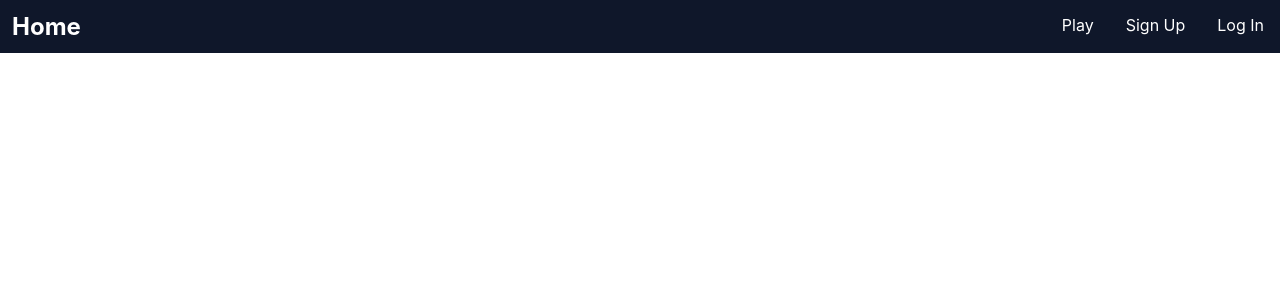
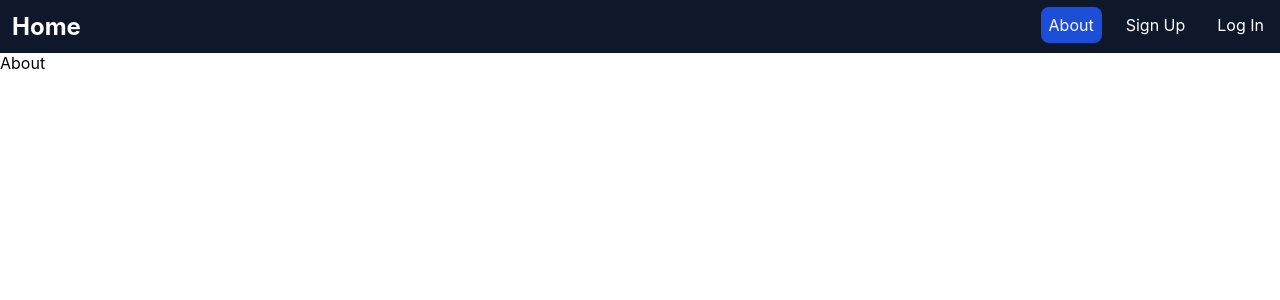
Before and after one commit to 3ricKim/tennisnow, a React (Vite) app in the folder frontend/: page /about in a window 1280 px wide. Shown: the top 300 px of the page. Built offline with nearby package versions, Linux system fonts and the light colour scheme; no server answers.

Commit message:
Added about page, fixed authentication ui
centered auth page and auth doesnt show after login

```diff
--- a/frontend/src/App.jsx
+++ b/frontend/src/App.jsx
@@ -1,6 +1,6 @@
 import { Route, Routes } from "react-router-dom";
 import { Navbar } from "./components/Navbar";
-import { Home, Play, Signup, Login } from "./components/pages";
+import { Home, Play, Signup, Login, About } from "./components/pages";
 import "./App.css";
 
 function App() {
@@ -12,14 +12,8 @@ function App() {
         <Route path="/play" element={<Play />} />
         <Route path="/signup" element={<Signup />} />
         <Route path="/login" element={<Login />} />
-
+        <Route path="/about" element={<About />} />
       </Routes>
-      {/* <SignedOut>
-        <SignInButton />
-      </SignedOut>
-      <SignedIn>
-        <UserButton />
-      </SignedIn> */}
     </div>
   );
 }
--- a/frontend/src/components/Navbar.jsx
+++ b/frontend/src/components/Navbar.jsx
@@ -24,10 +24,15 @@ export const Navbar = () => {
       </div>
       <ul className={menuOpen ? "open" : ""}>
         <li>
-          <NavLink to="/play">Play</NavLink>
+          <NavLink to="/about">About</NavLink>
         </li>
         <li>
-          <NavLink to="/signup">Sign Up</NavLink>
+          <SignedOut>
+            <NavLink to="/signup">Sign Up</NavLink>
+          </SignedOut>
+          <SignedIn>
+            <NavLink to="/play">Play</NavLink>
+          </SignedIn>
         </li>
         <li>
           <SignedOut>
--- /dev/null
+++ b/frontend/src/components/pages/About.jsx
@@ -0,0 +1,9 @@
+export const About = () => {
+    return (
+      <div>
+        About
+      </div>
+    )
+  }
+
+  export default About;
--- a/frontend/src/components/pages/Signup.jsx
+++ b/frontend/src/components/pages/Signup.jsx
@@ -1,4 +1,5 @@
 import { SignUp } from "@clerk/clerk-react";
+import "../../index.css";
 
 export function Signup() {
   return (
@@ -8,8 +9,6 @@ export function Signup() {
       signInUrl="/login"
       fallbackRedirectUrl="/" // Redirect to home after sign-up
     />
-    // <RedirectToSignUp />
-
   );
 }
 // enter skill level, age, username, etc
--- a/frontend/src/components/pages/index.js
+++ b/frontend/src/components/pages/index.js
@@ -2,3 +2,4 @@ export * from "./Home"
 export * from "./Play"
 export * from "./Signup"
 export * from "./Login"
+export * from "./About"
--- a/frontend/src/index.css
+++ b/frontend/src/index.css
@@ -52,3 +52,17 @@ input[type='button'] {
   border-radius: 8px;
   cursor: pointer;
 }
+
+.cl-signUp-root {
+  position: absolute;
+  top: 50%;
+  left: 50%;
+  transform: translate(-50%, -50%);
+}
+
+.cl-signIn-root {
+  position: absolute;
+  top: 50%;
+  left: 50%;
+  transform: translate(-50%, -50%);
+}
```
